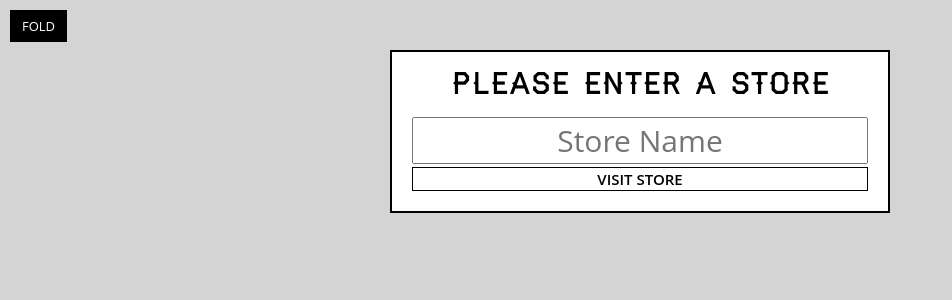
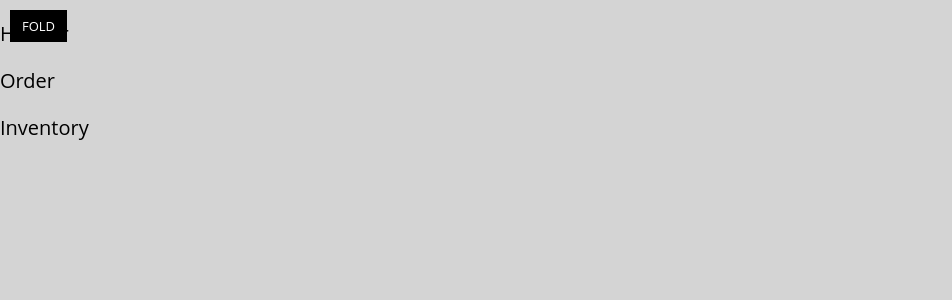
Before and after one commit to Fitzonreee/catch-of-the-day, a React (Create React App) app: page / in a window 1280 px wide. Shown: the top 300 px of the page, without its empty margins (0-952 px from the left). Built offline with nearby package versions, Linux system fonts and the light colour scheme.

Commit message:
Added all components - Header, Order, Inventory - styles are not currently working

```diff
--- /dev/null
+++ b/src/components/App.js
@@ -0,0 +1,20 @@
+import React from 'react';
+import Header from './Header';
+import Order from './Order';
+import Inventory from './Inventory';
+
+class App extends React.Component {
+  render() {
+    return (
+      <div classsName="catch-of-the-day">
+        <div className="menu">
+          <Header />
+        </div>
+          <Order />
+          <Inventory />
+      </div>
+    )
+  }
+}
+
+export default App;
--- /dev/null
+++ b/src/components/Header.js
@@ -0,0 +1,11 @@
+import React from 'react';
+
+class Header extends React.Component {
+  render() {
+    return (
+      <p>Header</p>
+    )
+  }
+}
+
+export default Header;
--- /dev/null
+++ b/src/components/Inventory.js
@@ -0,0 +1,11 @@
+import React from 'react';
+
+class Inventory extends React.Component {
+  render() {
+    return (
+      <p>Inventory</p>
+    )
+  }
+}
+
+export default Inventory;
--- /dev/null
+++ b/src/components/Order.js
@@ -0,0 +1,11 @@
+import React from 'react';
+
+class Order extends React.Component {
+  render() {
+    return (
+      <p>Order</p>
+    )
+  }
+}
+
+export default Order;
--- a/src/index.js
+++ b/src/index.js
@@ -1,6 +1,9 @@
 import React from 'react';
 import { render } from 'react-dom';
+import App from './components/App';
 import './css/style.css';
+
+
 import StorePicker from './components/StorePicker';
 
-render(<StorePicker/>, document.querySelector('#main'));
+render(<App />, document.querySelector('#main'));
```
